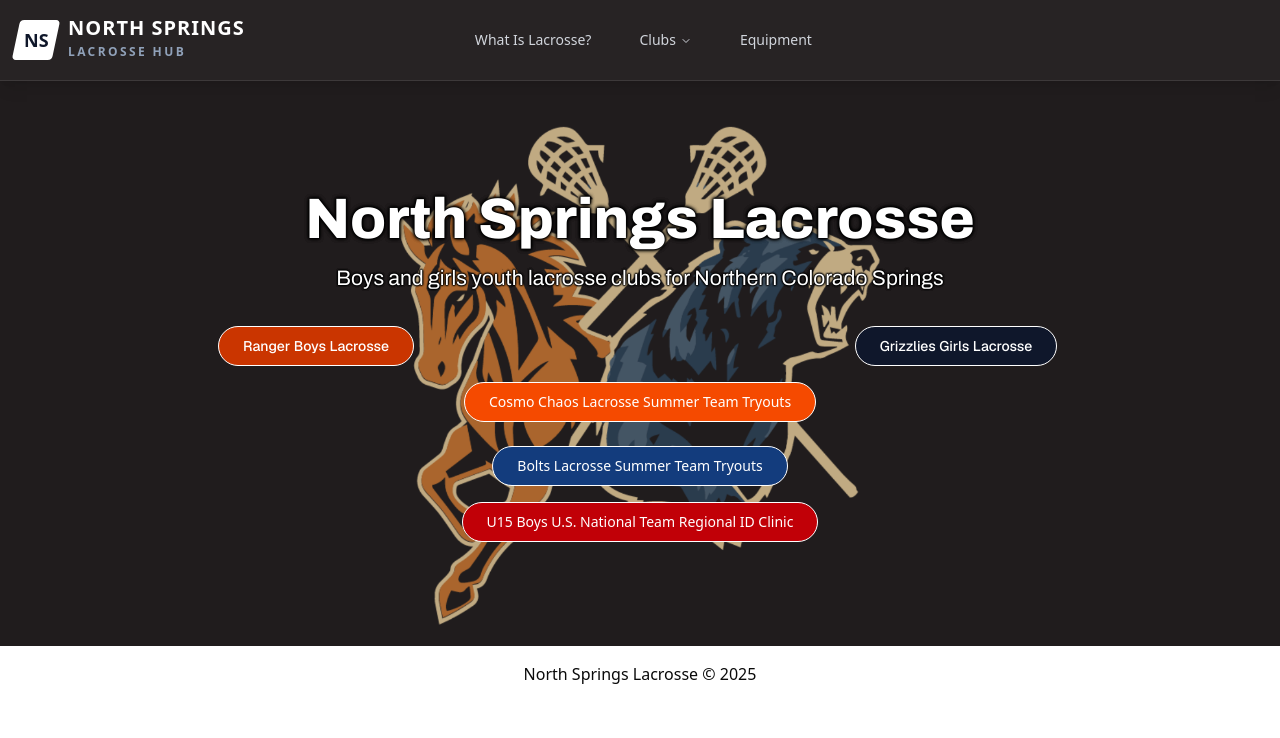
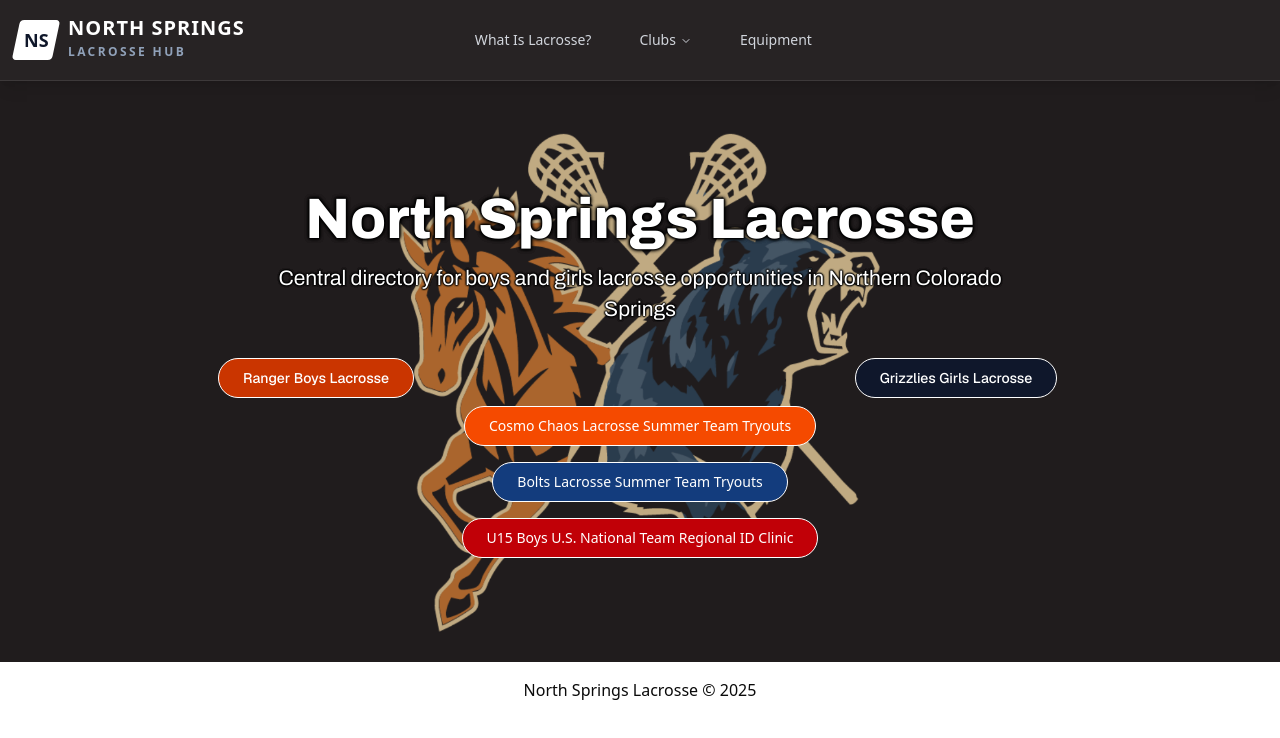
Before and after one commit to trevtanner/monument-lacrosse-landing-page, a Next.js app: page / in a window 1280 px wide. Shown: the top 738 px of the page. Built offline with nearby package versions, Linux system fonts and the light colour scheme.

Commit message:
Update landingPage.tsx

```diff
--- a/src/components/landingPage.tsx
+++ b/src/components/landingPage.tsx
@@ -24,7 +24,8 @@ export default function LandingPage() {
           North Springs Lacrosse <br className="hidden sm:inline" />
         </h1>
         <h2 className="hero-sub-text mb-8 max-w-3xl mx-auto">
-          Boys and girls youth lacrosse clubs for Northern Colorado Springs
+          Central directory for boys and girls lacrosse opportunities in
+          Northern Colorado Springs
         </h2>
 
         <div className="font-sans flex-col sm:flex-row justify-center sm:space-x-4 gap-x-12 gap-y-4 mt-8 grid grid-cols-1 sm:grid-cols-2">
@@ -52,7 +53,7 @@ export default function LandingPage() {
             </Button>
           </Link>
         </div>
-        <div className="py-4">
+        <div className="py-2">
           <Link
             href={"https://www.cosmolax.com/club-team"}
             aria-label="Cosmo Chaos Lacrosse Summer Tryouts Link"
```
